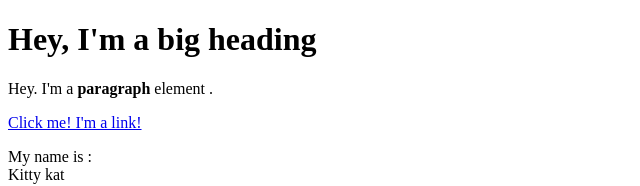
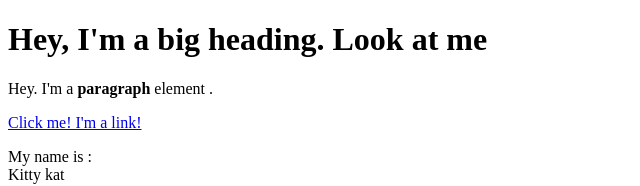
Before and after one commit to yourboycat/cartoon-hero, a plain HTML site: page test.html in a window 1280 px wide. Shown: the top 186 px of the page, without its empty margins (0-640 px from the left). Drawn offline with Linux system fonts and the light colour scheme.

Commit message:
Update test.html

```diff
--- a/test.html
+++ b/test.html
@@ -4,7 +4,7 @@
 	<title>Test page</title>
 </head>
 <body>
-	<h1> Hey, I'm a big heading</h1>
+	<h1> Hey, I'm a big heading. Look at me</h1>
 	<p>Hey. I'm a <b>paragraph</b> element . </p>
 	<a href="https://google.com"target="_blank"title="Lets go to google">Click me! I'm a link!</a>
 	<p>My name is : <br>
```
